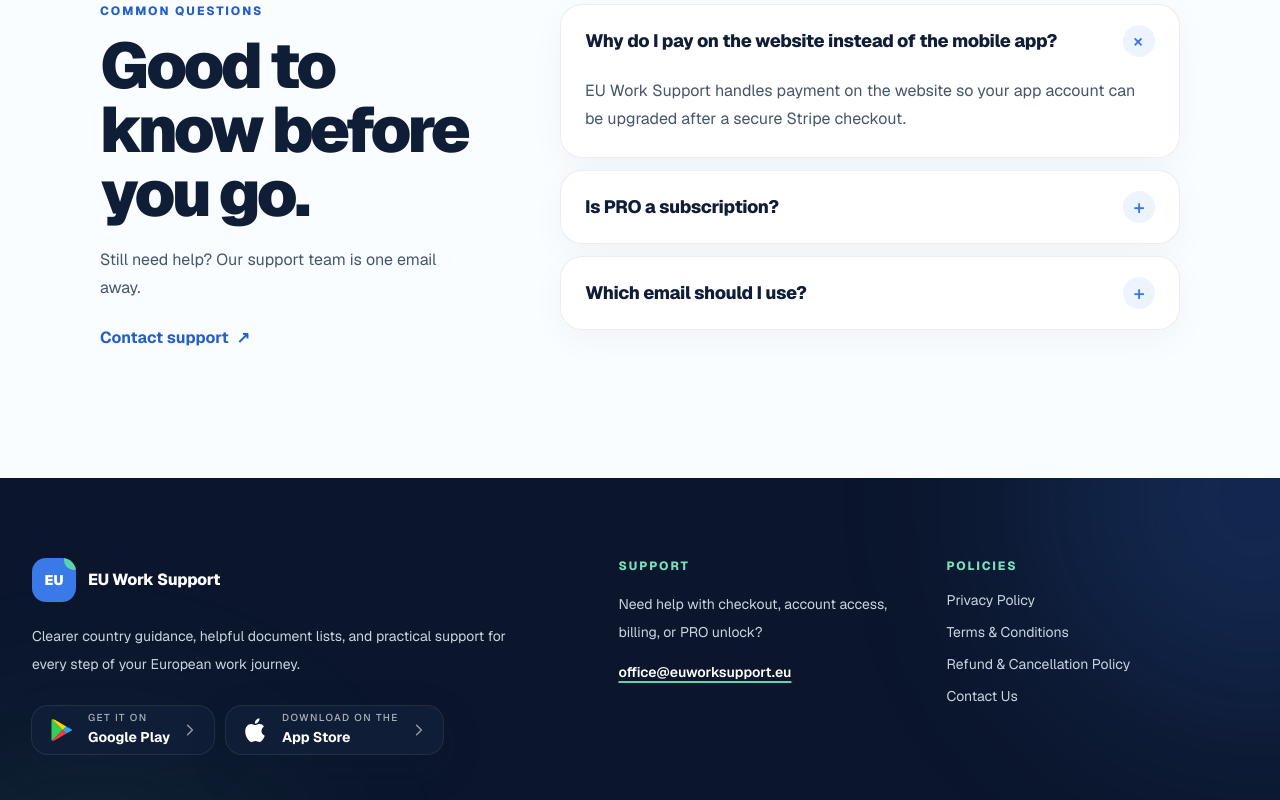
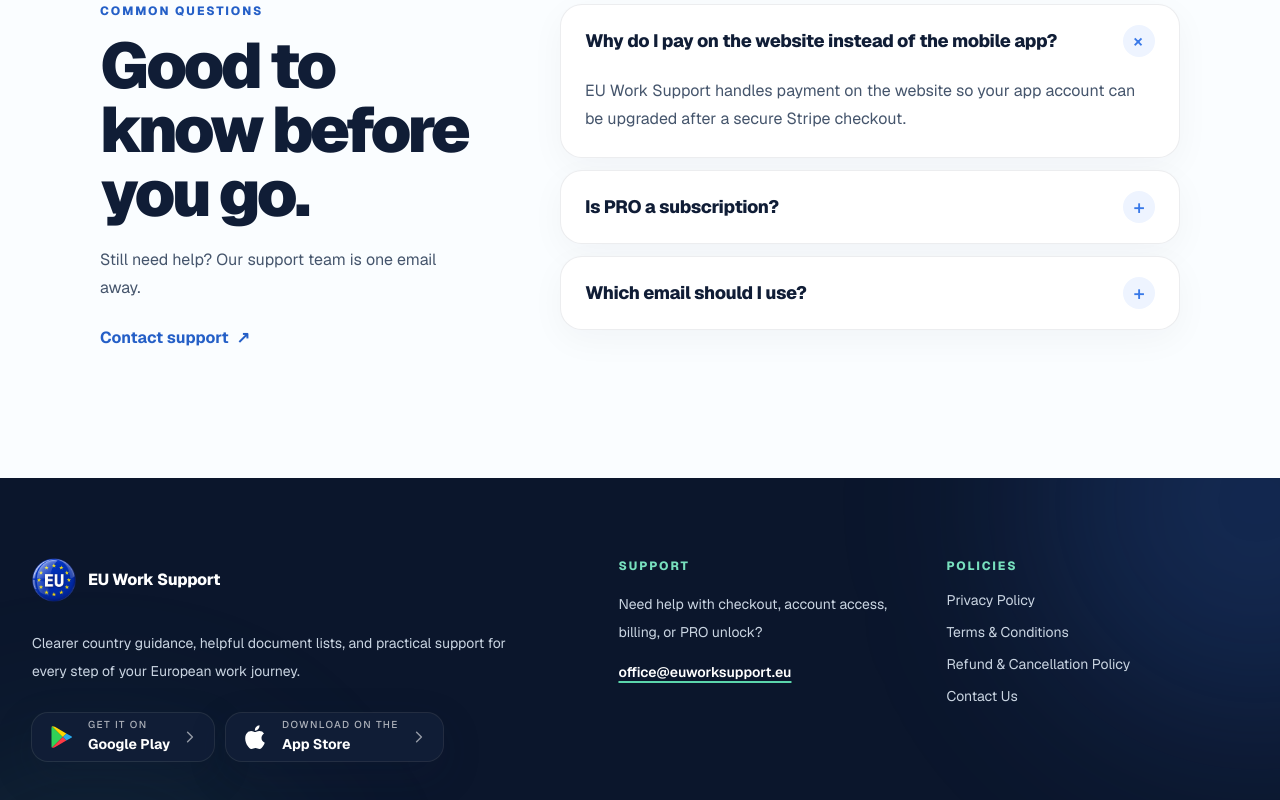
Before and after one commit to pksingh1508/eu_work_support_web, a Next.js app: page / in a window 1280 px wide. Shown: the part 5261-6061 px from the top of the page. Built offline with nearby package versions, Linux system fonts and the light colour scheme.

Commit message:
use branded logo in site footer

```diff
--- a/src/components/site/site-footer.tsx
+++ b/src/components/site/site-footer.tsx
@@ -1,3 +1,4 @@
+import Image from "next/image";
 import Link from "next/link";
 import { appName } from "@/components/landing/landing-content";
 import { legalLinks, supportEmail } from "@/lib/legal/content";
@@ -11,12 +12,7 @@ export function SiteFooter() {
       <div className="relative mx-auto grid max-w-[1240px] gap-12 lg:grid-cols-[1.25fr_0.65fr_0.7fr]">
         <div className="max-w-xl">
           <div className="inline-flex items-center gap-3 font-semibold">
-            <span className="relative flex h-11 w-11 items-center justify-center overflow-hidden rounded-[14px] bg-[#3979e8] text-sm font-black text-white">
-              <span className="absolute -right-2 -top-2 h-5 w-5 rounded-full bg-[#5bd6ac]" />
-              <span className="relative">
-              EU
-              </span>
-            </span>
+            <Image src="/assets/logo.png" alt="" width={44} height={44} />
             <span className="font-extrabold tracking-[-0.02em]">{appName}</span>
           </div>
           <p className="mt-5 max-w-lg text-sm leading-7 text-slate-300">
```
